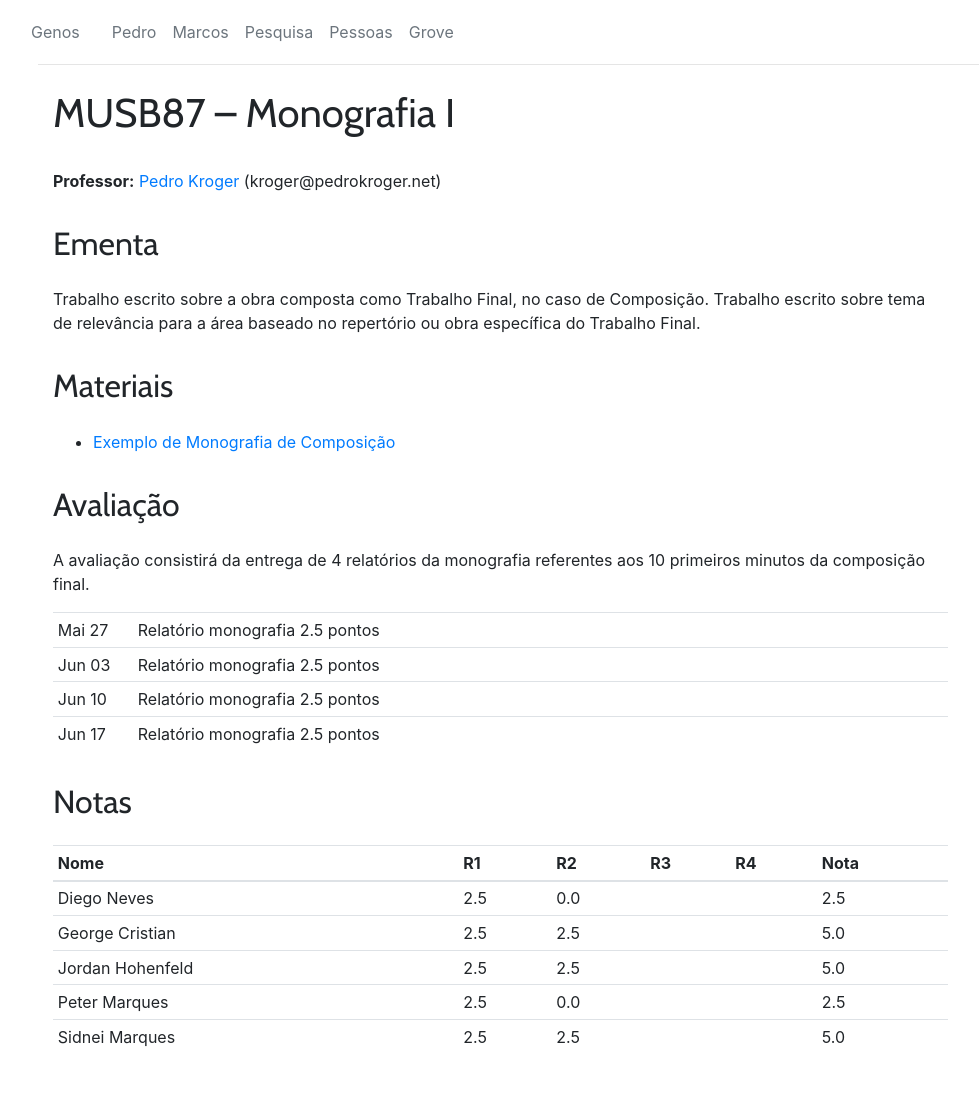
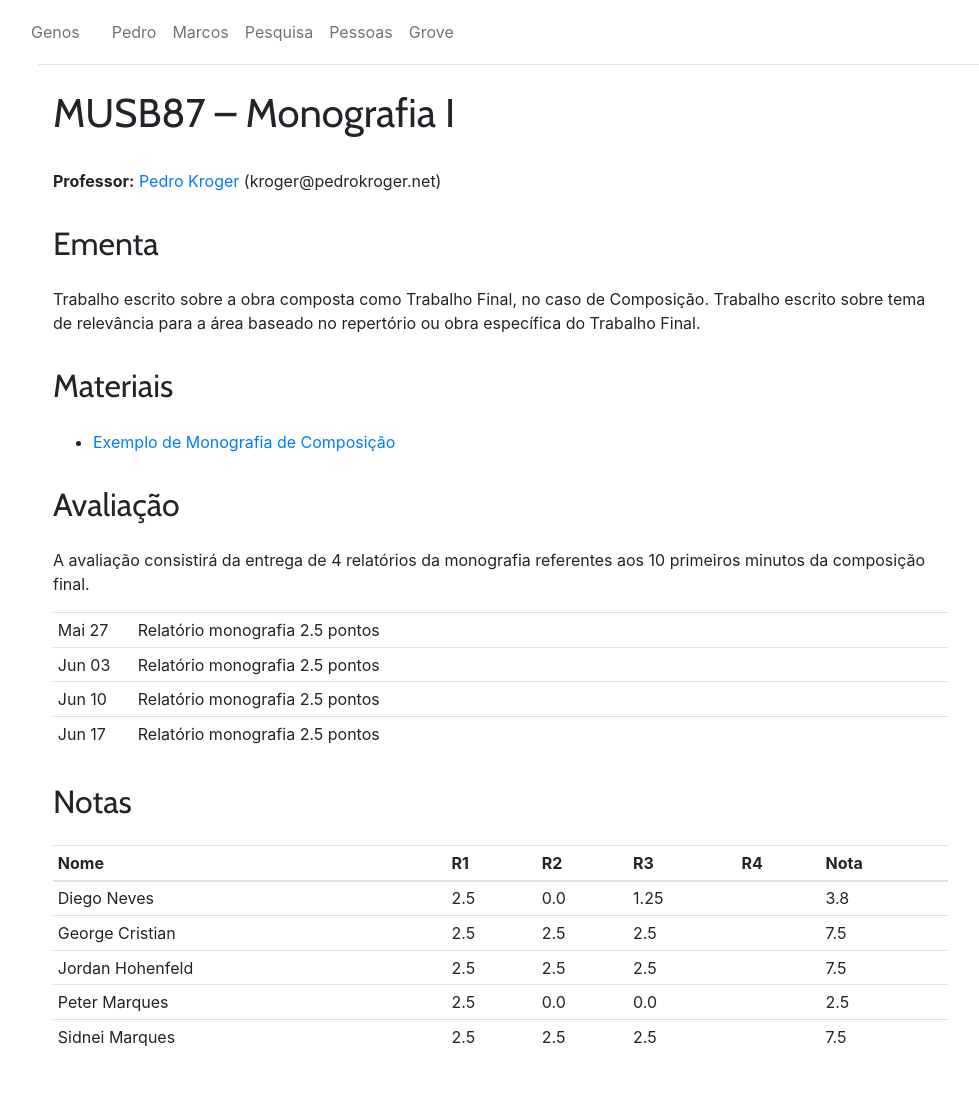
Before and after one commit to kroger/genosmus, a Jekyll site: the page built from _pedro/musb87.md, in a window 1280 px wide. Shown: the whole page, without its empty margins (47-1026 px from the left). Built offline with Jekyll 4.4.1, drawn with Linux system fonts in a browser that asks for light colours.

Commit message:
Atualiza notas monografia

```diff
--- a/_pedro/musb87.md
+++ b/_pedro/musb87.md
@@ -30,9 +30,9 @@
 
 | Nome              | R1 | R2 | R3 | R4 | Nota |
 |:------------------|:---|:---|:---|:---|:-----|
-| Diego Neves       | 2.5| 0.0|    |    | =sum |
-| George Cristian   | 2.5| 2.5|    |    | =sum |
-| Jordan Hohenfeld  | 2.5| 2.5|    |    | =sum |
-| Peter Marques     | 2.5| 0.0|    |    | =sum |
-| Sidnei Marques    | 2.5| 2.5|    |    | =sum |
+| Diego Neves       | 2.5| 0.0|1.25|    | =sum |
+| George Cristian   | 2.5| 2.5| 2.5|    | =sum |
+| Jordan Hohenfeld  | 2.5| 2.5| 2.5|    | =sum |
+| Peter Marques     | 2.5| 0.0| 0.0|    | =sum |
+| Sidnei Marques    | 2.5| 2.5| 2.5|    | =sum |
 {: .table .table-sm }
```
